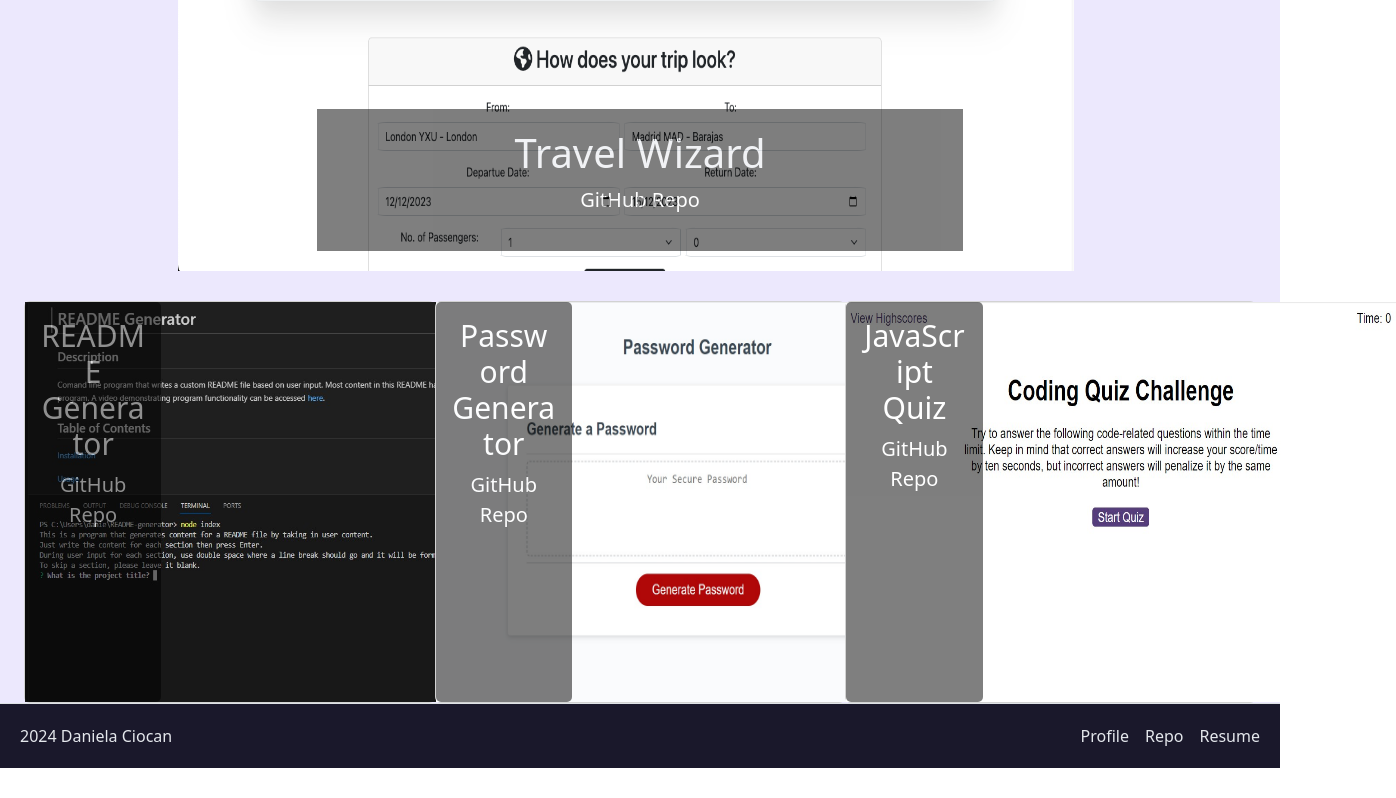
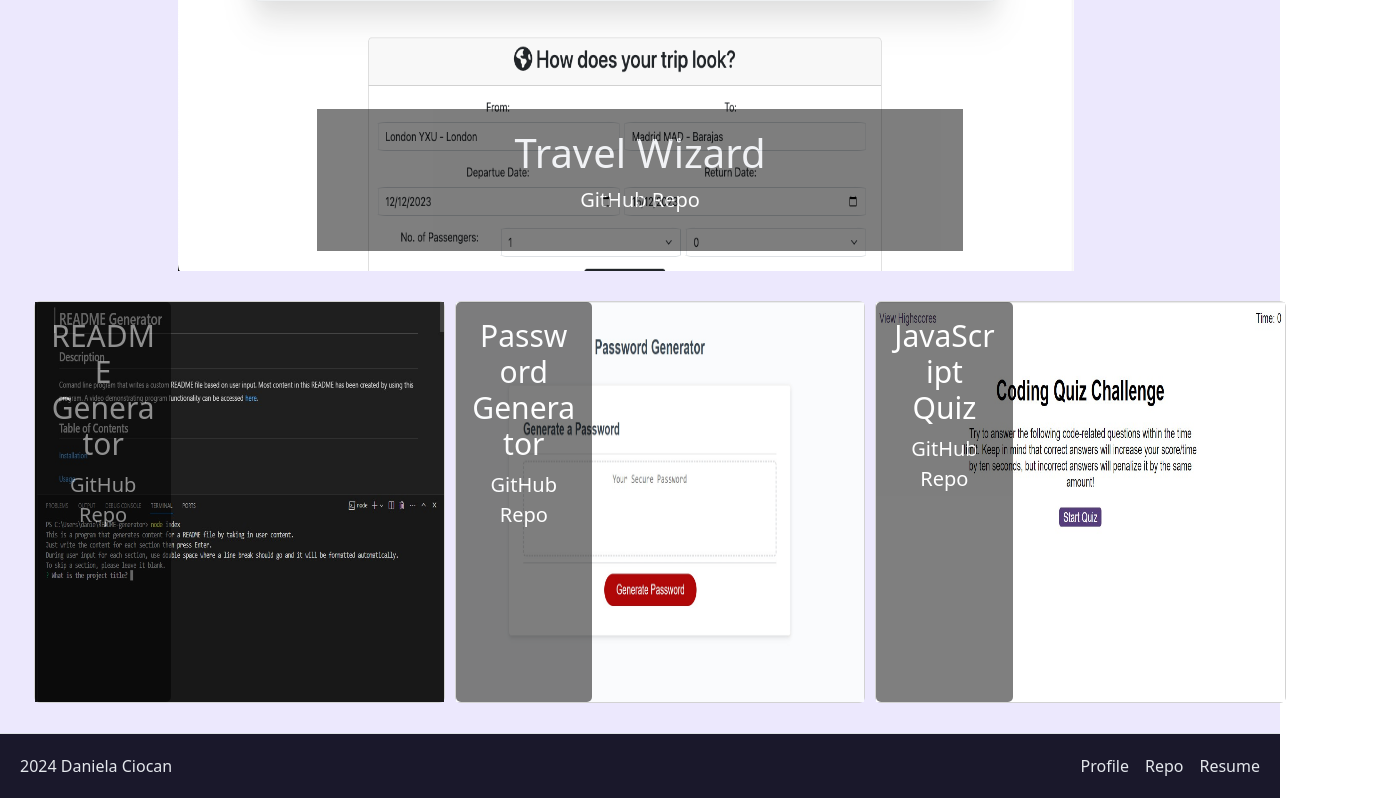
Before and after one commit to dsciocan/React-Portfolio, a React (Vite) app: page /projects in a window 1280 px wide. Shown: the part 1029-1827 px from the top of the page, 1396 px wide, since content can reach past the window. Before the commit the page ends 1797 px from the top, so only its background shows below. Built offline with nearby package versions, Linux system fonts and the light colour scheme.

Commit message:
Display changes and README additions

```diff
--- a/src/components/Project-Gallery/project-gallery.css
+++ b/src/components/Project-Gallery/project-gallery.css
@@ -38,9 +38,14 @@
     color:rgb(129, 148, 184);
 }
 
+#cards {
+    margin-bottom: 30px
+}
+
 #cards .card{
     margin-top: 10px;
     text-align: center;
+    margin-left: 10px;
 
 }
 
--- a/src/components/Project-Gallery/project-gallery.jsx
+++ b/src/components/Project-Gallery/project-gallery.jsx
@@ -13,7 +13,7 @@
     console.log(entries)
     const cardsEl = projects.filter((project) => project.id>=4);
     const cards = cardsEl.map((el) =>
-        <Project key={el.id} captionClass={"card-img-overlay col-lg-4 col-md-8 col-sm-12"} className={"card col-lg-4"} img={el.img} title={el.title} link={el.link} height={400} width={550} repo={el.repo}/>
+        <Project key={el.id} captionClass={"card-img-overlay col-lg-4 col-md-8 col-sm-12"} className={"card col-lg-4"} img={el.img} title={el.title} link={el.link} height={400} width="col-lg-4 col-md-8 col-sm-12" repo={el.repo}/>
     )
 
     return (
```
Also changed, not shown: public/screenshot.png (added), 1 other file (tests, documents, lock files or other folders).
